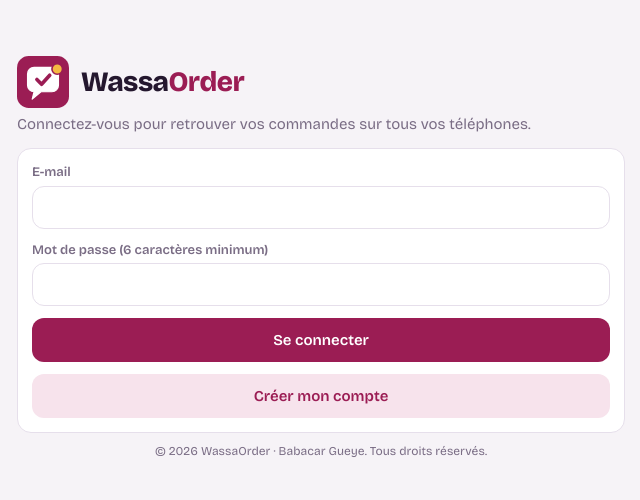
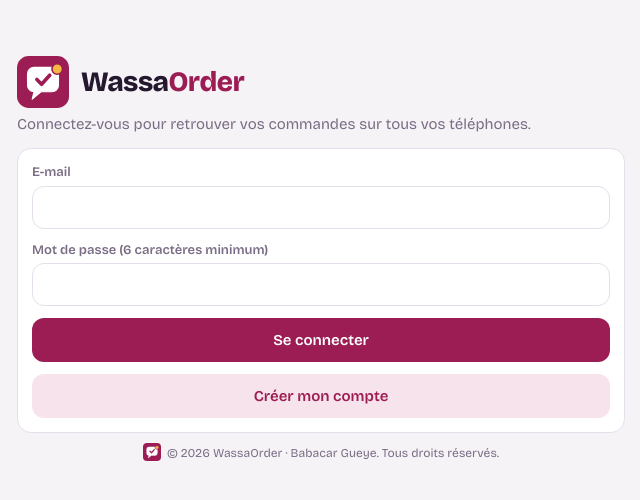
Before and after one commit to gpapa7724-byte/Wassaoder-, a plain HTML site: page index.html in a window 1280 px wide. Shown: the full height of the page, 319-959 px from the left. Drawn offline with nearby package versions, Linux system fonts and the light colour scheme.

Commit message:
Add files via upload

```diff
--- a/index.html
+++ b/index.html
@@ -75,7 +75,7 @@ nav button.on{color:var(--brand)}
 </head>
 <body>
 <div id="app"></div>
-<p class="muted" style="text-align:center;font-size:12px;padding:0 16px 8px">© 2026 WassaOrder · Babacar Gueye. Tous droits réservés.</p>
+<p id="ft" class="muted" style="text-align:center;font-size:12px;padding:0 16px 8px">© 2026 WassaOrder · Babacar Gueye. Tous droits réservés.</p>
 <div id="sheet" hidden onclick="if(event.target===this)closeSheet()"></div>
 <div id="toast" hidden></div>
 <script src="https://cdn.jsdelivr.net/npm/@supabase/supabase-js@2.45.4/dist/umd/supabase.js"></script>
@@ -89,6 +89,7 @@ const TITLE={home:'Tableau de bord',orders:'Commandes',products:'Produits',clien
 let S={user:null,products:[],clients:[],orders:[],seq:1},tab='home',filter=-1,pend=null,draft={},tt,query='';
 const $=s=>document.querySelector(s);
 const LOGO=n=>`<svg xmlns="http://www.w3.org/2000/svg" viewBox="0 0 512 512" width="${n}" height="${n}" role="img" aria-label="WassaOrder" style="flex:none"><rect width="512" height="512" rx="116" fill="#9b1d54"/><path d="M168 112H344A64 64 0 0 1 408 176V288A64 64 0 0 1 344 352H236L150 424L168 352A64 64 0 0 1 104 288V176A64 64 0 0 1 168 112Z" fill="#fff" stroke="#fff" stroke-width="12" stroke-linejoin="round"/><path d="M196 232L242 278L322 190" fill="none" stroke="#9b1d54" stroke-width="36" stroke-linecap="round" stroke-linejoin="round"/><circle cx="396" cy="128" r="52" fill="#f5b942" stroke="#9b1d54" stroke-width="16"/></svg>`;
+$('#ft').insertAdjacentHTML('afterbegin','<span style="display:inline-block;vertical-align:-4px;margin-right:6px">'+LOGO(18)+'</span>');
 const BRAND=`<div style="display:flex;align-items:center;gap:12px">${LOGO(52)}<h1>Wassa<span style="color:var(--brand)">Order</span></h1></div>`;
 const esc=s=>String(s==null?'':s).replace(/[&<>"']/g,c=>({'&':'&amp;','<':'&lt;','>':'&gt;','"':'&quot;',"'":'&#39;'}[c]));
 const fmt=n=>Number(n||0).toLocaleString('fr-FR')+' FCFA';
@@ -117,7 +118,7 @@ function empty(m){return '<div class="empty">'+m+'</div>'}
 function render(){
   if(!S.user)return onboard();
   const v={home,orders,products,clients}[tab]();
-  $('#app').innerHTML=`<header><button class="shopbtn" onclick="openProfile()" aria-label="Profil de la boutique">${S.user.logo?`<img src="${S.user.logo}" alt="">`:''}${esc(S.user.shop)} ✎</button><h1>${TITLE[tab]}</h1></header><main>${v}</main><nav>${NAV.map(n=>`<button class="${n[0]===tab?'on':''}" onclick="go('${n[0]}')"><span>${n[1]}</span>${n[2]}</button>`).join('')}</nav>`;
+  $('#app').innerHTML=`<header><div class="row"><button class="shopbtn" onclick="openProfile()" aria-label="Profil de la boutique">${S.user.logo?`<img src="${S.user.logo}" alt="">`:''}${esc(S.user.shop)} ✎</button>${LOGO(30)}</div><h1>${TITLE[tab]}</h1></header><main>${v}</main><nav>${NAV.map(n=>`<button class="${n[0]===tab?'on':''}" onclick="go('${n[0]}')"><span>${n[1]}</span>${n[2]}</button>`).join('')}</nav>`;
 }
 function onboard(){
   $('#app').innerHTML=`<main style="padding-top:56px"><div style="display:grid;gap:6px">${BRAND}<p class="muted">Gardez toutes vos commandes WhatsApp au même endroit.</p></div><div class="card" style="display:grid;gap:12px"><label>Votre nom<input id="un" autocomplete="name"></label><label>Nom de votre boutique<input id="us"></label><button class="btn" onclick="signup()">Créer mon compte gratuit</button></div><p class="muted" style="font-size:13px">Formule Gratuit : ${LIMIT} commandes par mois.</p></main>`;
```
